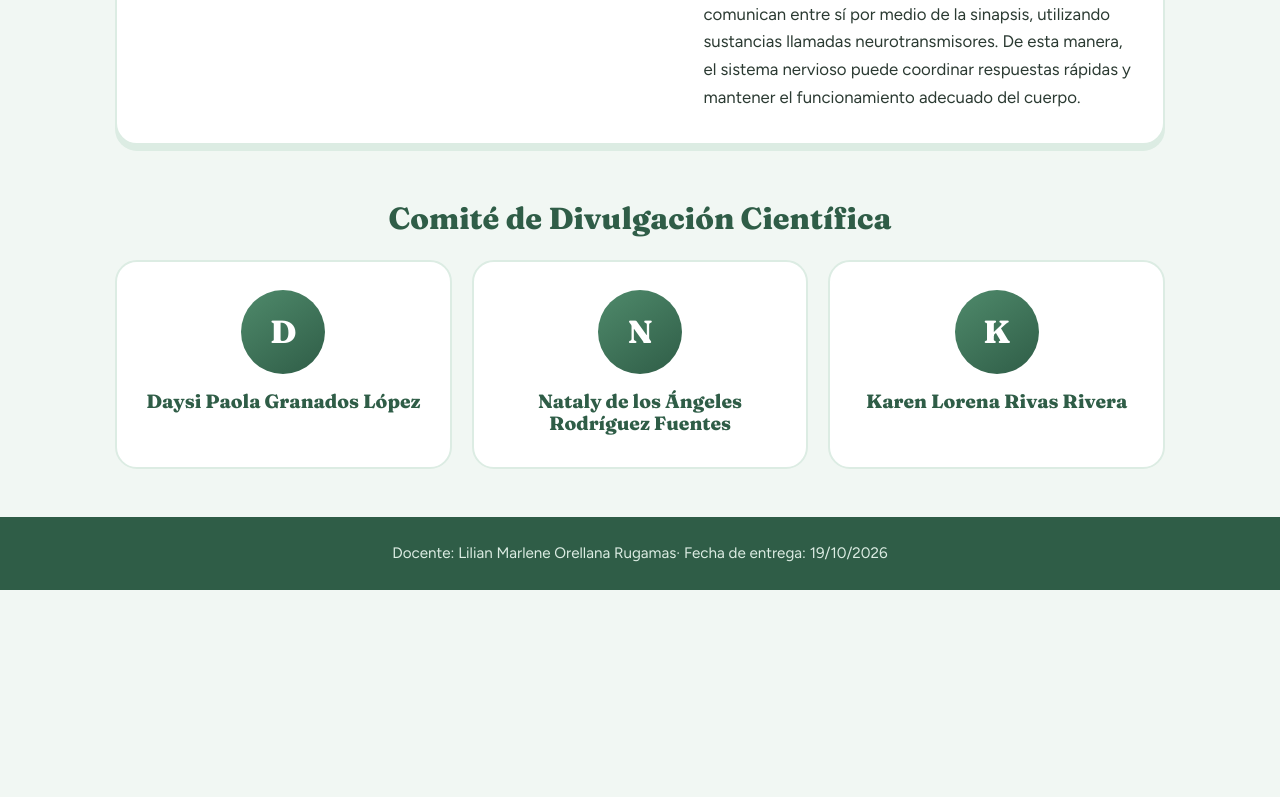
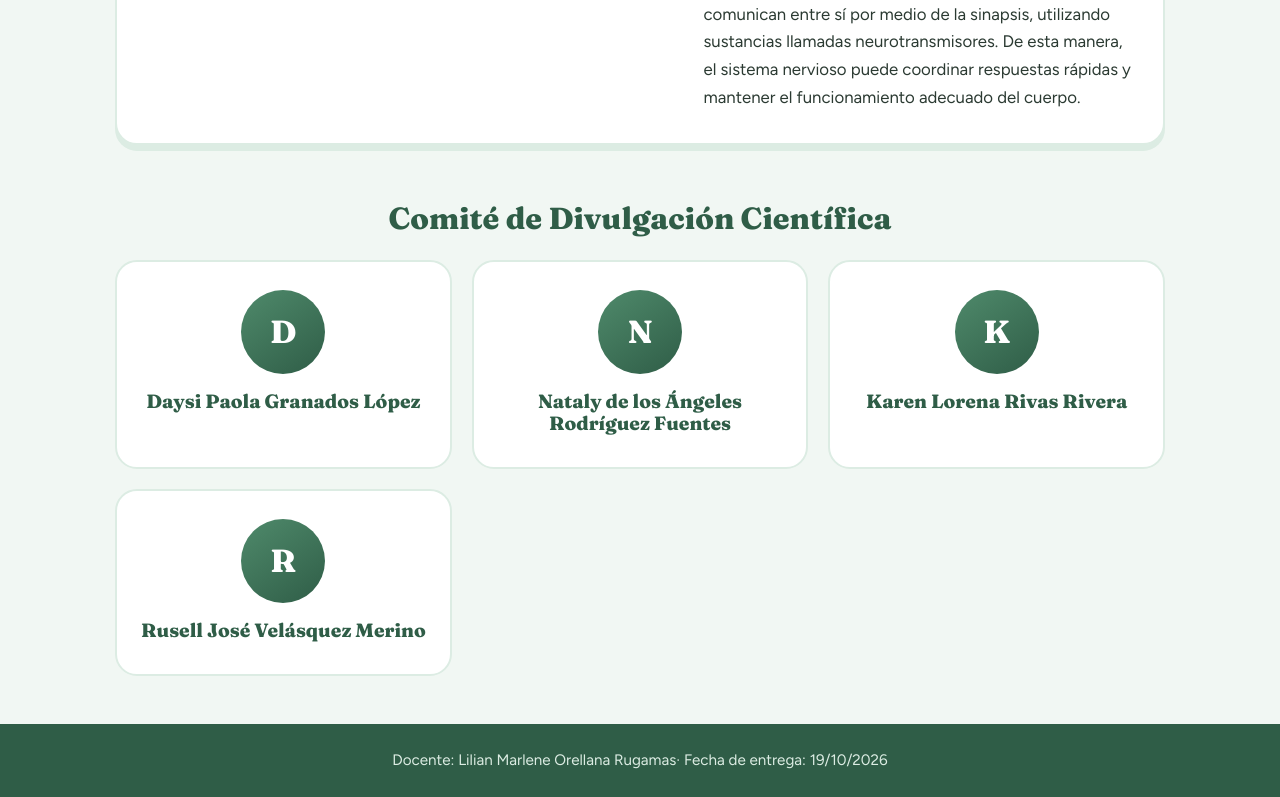
Before and after one commit to Paooo15-ux/Ciencias, a plain HTML site: page index.html in a window 1280 px wide. Shown: the part 2057-2854 px from the top of the page. Before the commit the page ends 2647 px from the top, so only its background shows below. Drawn offline with Linux system fonts and the light colour scheme; files whose address does not match are found by name.

Commit message:
Add files via upload

```diff
--- a/index.html
+++ b/index.html
@@ -110,6 +110,10 @@
           <span class="persona__avatar" aria-hidden="true">K</span>
           <h3 class="persona__nombre">Karen Lorena Rivas Rivera</h3>
         </article>
+        <article class="persona">
+          <span class="persona__avatar" aria-hidden="true">R</span>
+          <h3 class="persona__nombre">Rusell José Velásquez Merino</h3>
+        </article>
 
       </div>
     </section>
```
